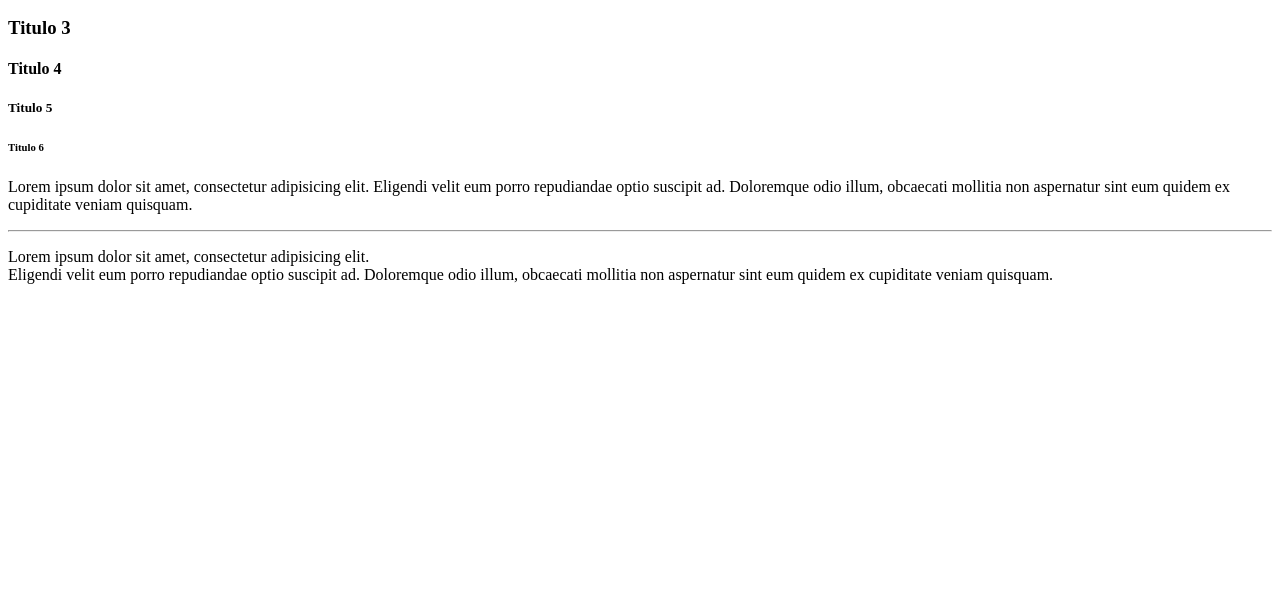
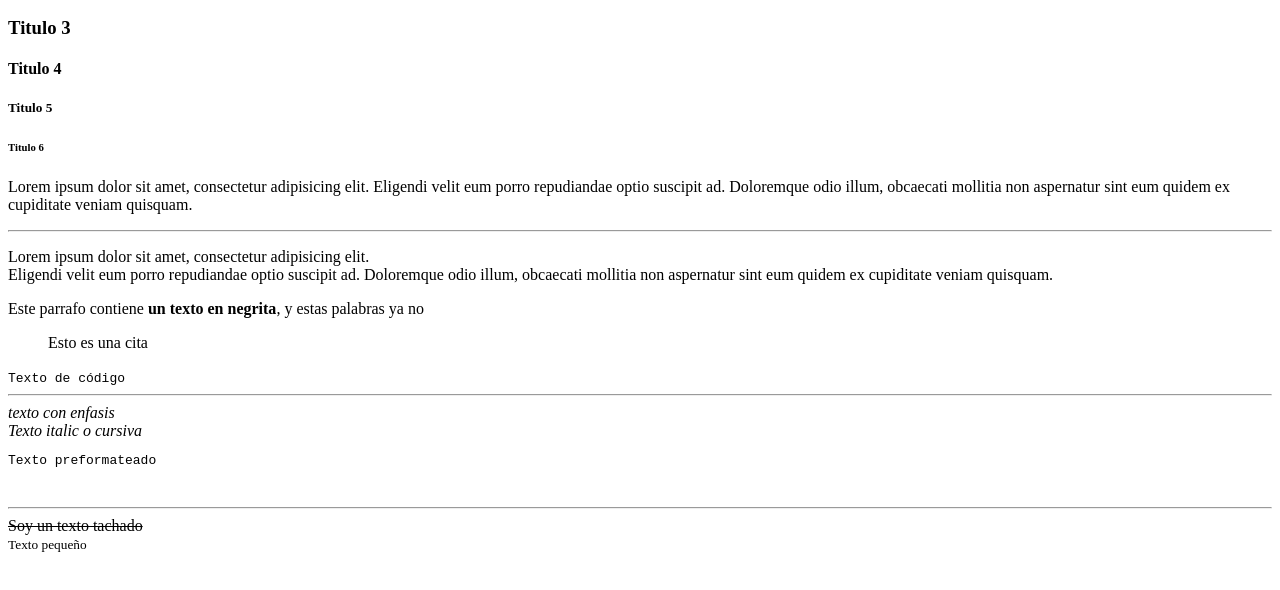
Before and after one commit to dev-resdark/intro-html-css, a plain HTML site: page index.html in a window 1280 px wide. Shown: the part 110-700 px from the top of the page. Drawn offline with Linux system fonts and the light colour scheme.

Commit message:
Comentarios, negrita, citas y código, Énfasis o cursiva, preformateado, texto tachado y pequeño

```diff
--- a/index.html
+++ b/index.html
@@ -16,5 +16,18 @@
     <p>Lorem ipsum dolor sit amet, consectetur adipisicing elit. Eligendi velit eum porro repudiandae optio suscipit ad. Doloremque odio illum, obcaecati mollitia non aspernatur sint eum quidem ex cupiditate veniam quisquam.</p>
     <hr><!--Linea horizontal-->
     <p>Lorem ipsum dolor sit amet, consectetur adipisicing elit. <br><!--Salto de linea-->Eligendi velit eum porro repudiandae optio suscipit ad. Doloremque odio illum, obcaecati mollitia non aspernatur sint eum quidem ex cupiditate veniam quisquam.</p>
+    <p>Este parrafo contiene <b>un texto en negrita</b>, y estas palabras ya no</p>
+    <!-- Añadir Citas -->
+    <blockquote>Esto es una cita</blockquote>
+    <code>
+       Texto de código
+    </code>
+    <hr>
+    <em>texto con enfasis</em><br>
+    <i>Texto italic o cursiva</i><br>
+    <pre>Texto preformateado</pre><br>
+    <hr>
+    <s>Soy un texto tachado</s> <br>
+    <small>Texto pequeño</small>
 </body>
 </html>
```
